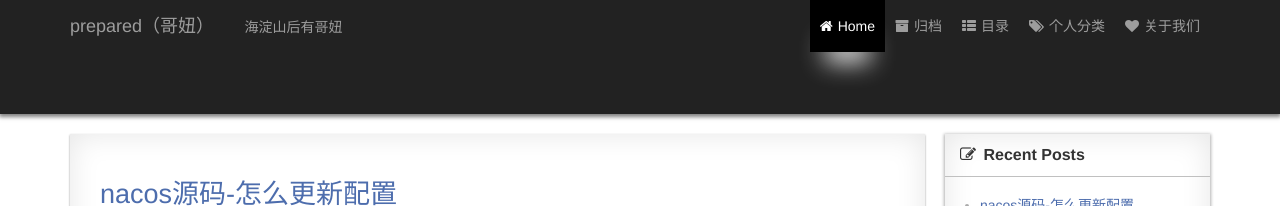
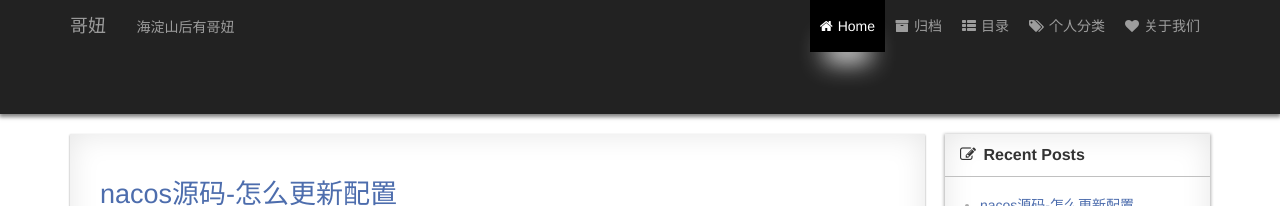
Before and after one commit to prepared48/zhongsb.github.io, a Jekyll site: the page built from index.html, in a window 1280 px wide. Shown: the top 206 px of the page. Built offline with Jekyll 4.4.1, drawn with Linux system fonts in a browser that asks for light colours; the list of posts is cut into pages by our own code; comment, search, counter and statistics services are not loaded; a style sheet for code colours, icons or effects is not loaded.

Commit message:
update config

```diff
--- a/_config.yml
+++ b/_config.yml
@@ -6,7 +6,7 @@
 # 'jekyll serve'. If you change this file, please restart the server process.
 
 # Site settings
-title: prepared（哥妞）
+title: 哥妞
 brief-intro: 海淀山后有哥妞
 baseurl: "/" # the subpath of your site, e.g. /blog
 url: "https://zhongsb.github.io" # the base hostname & protocol for your site
```
